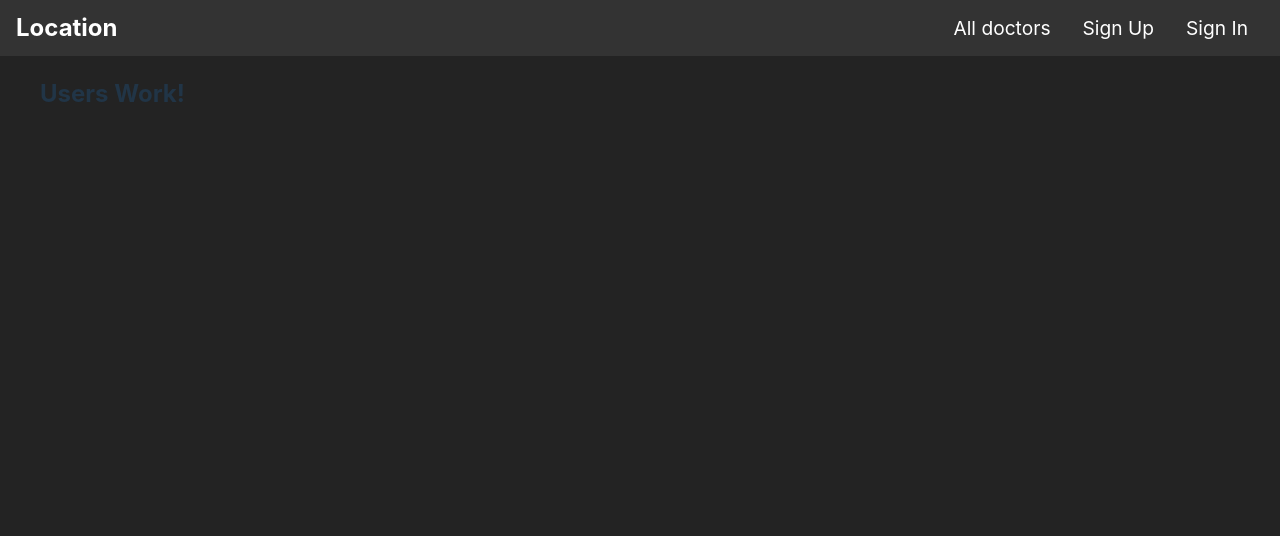
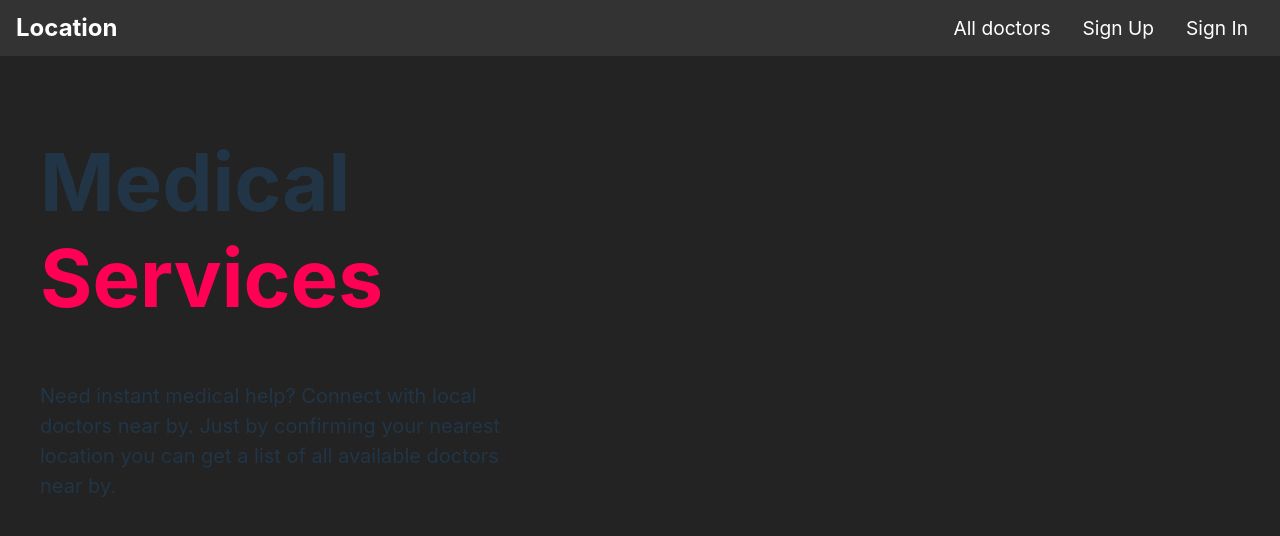
Before and after one commit to Sonu-710/Doc-Connect, a React (Vite) app in the folder frontend/: page / in a window 1280 px wide. Shown: the top 536 px of the page. Built offline with nearby package versions, Linux system fonts and the light colour scheme.

Commit message:
update to landing page

```diff
--- a/frontend/src/user/pages/SignIn.jsx
+++ b/frontend/src/user/pages/SignIn.jsx
@@ -22,9 +22,26 @@ const SignIn = () => {
         false
     );
 
-    const authSubmitHandler = event => {
+    const authSubmitHandler = async event => {
         event.preventDefault();
-        console.log(formState.inputs); // send this to backend or process it further
+        //SignIn
+        try {
+            const response = await fetch('http://localhost:3000/api/user/login', {
+                method: 'POST',
+                headers: {
+                    'Content-Type': 'application/json'
+                },
+                body: JSON.stringify({
+                    email: formState.inputs.email.value,
+                    password: formState.inputs.password.value,
+                })
+            });
+            const responseData = await response.json();
+            console.log(responseData);
+        } catch (err) {
+            console.log(err);
+        }
+
         auth.login();
     };
 
--- a/frontend/src/user/pages/SignUp.jsx
+++ b/frontend/src/user/pages/SignUp.jsx
@@ -90,9 +90,35 @@ const SignUp = () => {
         });
     };
 
-    const authSubmitHandler = event => {
+    const authSubmitHandler = async event => {
         event.preventDefault();
-        console.log(formState.inputs); // send this to backend or process it further
+
+        //Signup API
+        try {
+            const response = await fetch('http://localhost:3000/api/user/register', {
+                method: 'POST',
+                headers: {
+                    'Content-Type': 'application/json'
+                },
+                body: JSON.stringify({
+                    name: formState.inputs.name.value,
+                    email: formState.inputs.email.value,
+                    password: formState.inputs.password.value,
+                    passwordConfirm: formState.inputs.passwordConfirm.value,
+                    qualification: formState.inputs.qualification.value,
+                    speciality: formState.inputs.speciality.value,
+                    phone: formState.inputs.phone.value,
+                    photoUrl: formState.inputs.photoUrl.value,
+                })
+            });
+            const responseData = await response.json();
+            console.log(responseData);
+        }
+        catch (err) {
+            console.log(err);
+        }
+
+
         auth.login();
     };
 
--- /dev/null
+++ b/frontend/src/user/pages/Users.css
@@ -0,0 +1,17 @@
+.headers {
+    font-size: 5rem;
+}
+
+.d-block {
+    display: block;
+    line-height: 4.5rem;
+}
+
+.color-p {
+    color: #ff0055;
+}
+
+.description {
+    width: 500px;
+    font-size: 1.25rem;
+}
--- a/frontend/src/user/pages/Users.jsx
+++ b/frontend/src/user/pages/Users.jsx
@@ -1,8 +1,14 @@
 import React from "react";
 import ReactDOM from 'react-dom/client'
 
+import './Users.css';
+
 const Users = () => {
-    return <h2>Users Work!</h2>
+    return (
+        <>
+            <h2 className="headers">Medical <span className="d-block  color-p">Services</span></h2>
+            <p className="description">Need instant medical help? Connect with local doctors near by. Just by confirming your nearest location you can get a list of all available doctors near by.</p>
+        </>)
 }
 
 export default Users;
```
Also changed, not shown: frontend/public/asset/doc.jpg (added), frontend/src/user/pages/doc.jpg (added).
